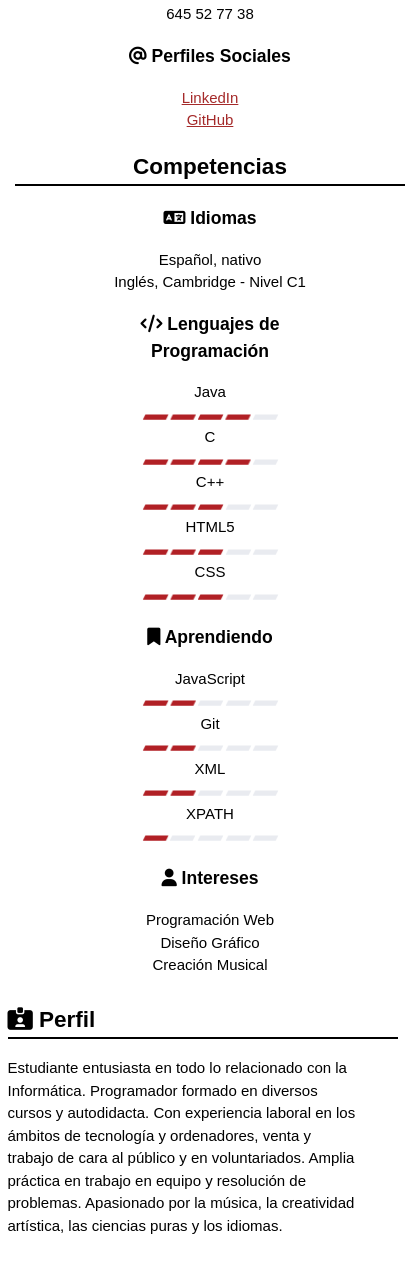
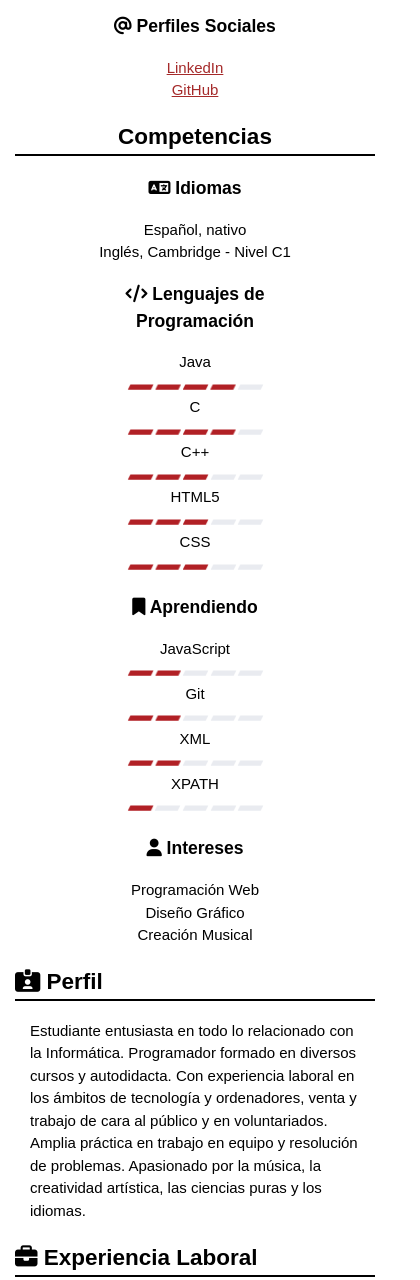
Before and after one commit to Wilix-00/Webpage-Testing, a plain HTML site: page CurriculumVitae/index.html in a window 390 px wide. Shown: the part 422-1702 px from the top of the page, 420 px wide, since content can reach past the window. Drawn offline with Linux system fonts and the light colour scheme.

Commit message:
Fix for mobile

```diff
--- a/CurriculumVitae/css/style.css
+++ b/CurriculumVitae/css/style.css
@@ -1,3 +1,6 @@
+* {
+    box-sizing: border-box;
+}
 
 body{
     font-family: Arial, Helvetica, sans-serif;
@@ -106,20 +109,27 @@ section p{
     header{
         float: none;
         width: 100%;
+        padding: 0;
+        margin: 0;
     }
 
     aside{
         float: none;
         width: 100%;
         padding: 0 1em;
+        margin: 0;
     }
 
     section{
         float: none;
         width: 100%;
+        padding: 0 1em;
+        margin: 0;
     }
 
     section p{
-        width: 90%;
+        width: 100%;
+        padding: 0 1em;
+        margin: 0;
     }
 }
```
